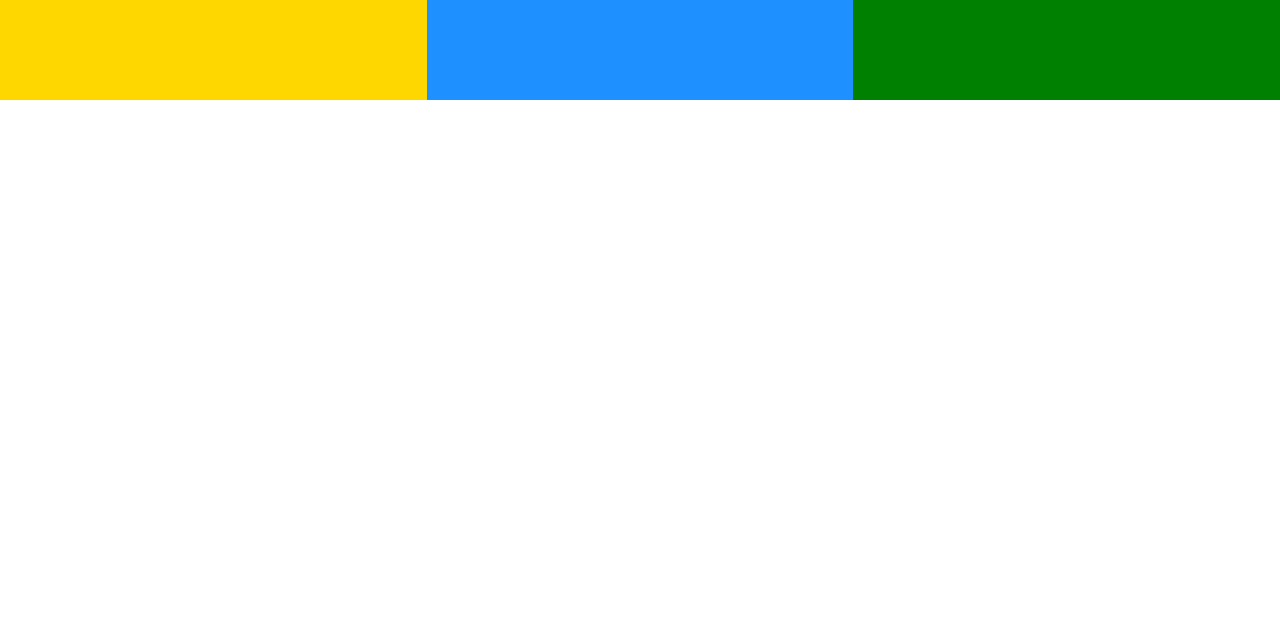
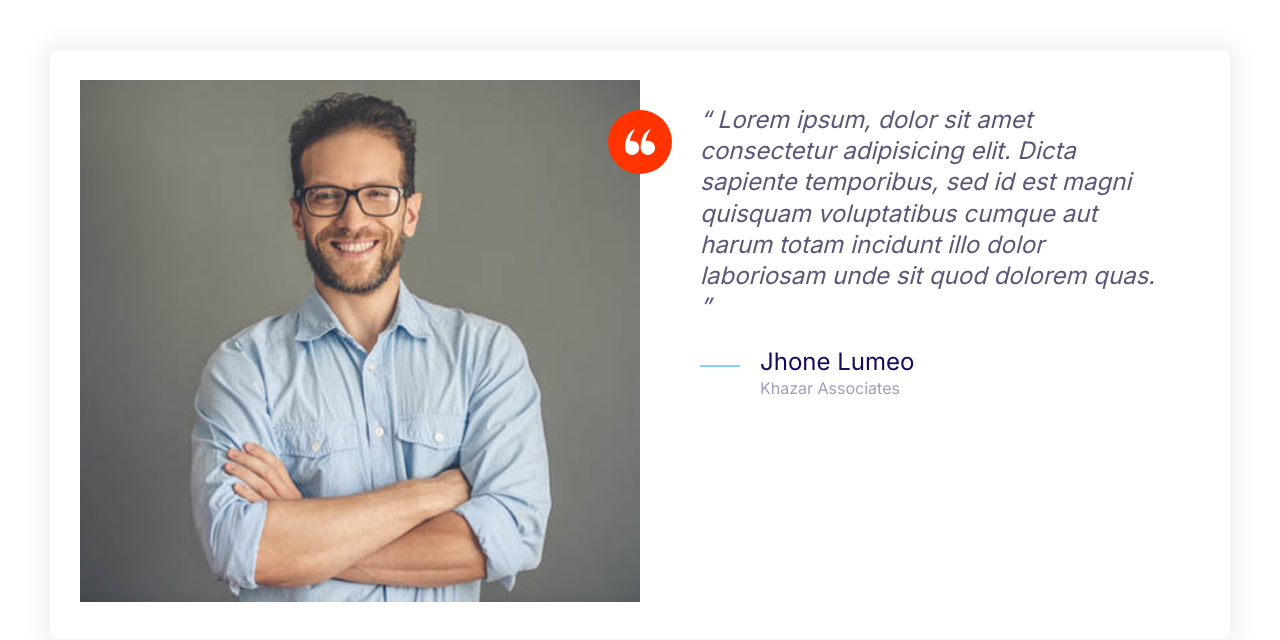
Before and after one commit to Jidda88/Moshify, a plain HTML site: page index.html in a window 1280 px wide. Drawn offline with Linux system fonts and the light colour scheme.

Commit message:
Build testimonials componenet.

```diff
--- a/css/styles.css
+++ b/css/styles.css
@@ -166,8 +166,17 @@ a {
     height: 40px;
 }
 
+.icon--small {
+    width: 30px;
+    height: 30px;
+}
+
 .icon--primary {
     fill: var(--color-primary);
+}
+
+.icon--white {
+    fill: #fff;
 }
 
 .icon-container {
@@ -178,6 +187,10 @@ a {
     height: 64px;
     justify-content: center;
     width: 64px;
+}
+
+.icon-container--accent {
+    background: var(--color-accent);
 }
 
 /* Buttons */
@@ -285,7 +298,7 @@ a {
 .card {
     border-radius: 7px;
     box-shadow: 0 0 20px 10px #f3f3f3;
-    overflow: hidden;
+    overflow: visible;
 }
 
 .card__header, .card__body {
@@ -461,3 +474,35 @@ padding: 2rem 3rem;
     }
 
 }
+
+/* Testimonials */
+
+.testimonial {
+    padding: 3rem;
+}
+
+.testimonial__image {
+    position: relative;
+}
+
+.testimonial__image >img {
+    width: 100%;
+}
+
+.testimonial__image > .icon-container {
+    position: absolute;
+    top: 3rem;
+    right: -32px;
+}
+
+@media screen and (min-width:768px) {
+
+    .testimonial .quote, .testimonial .quote__author {
+        font-size: 2.4rem;
+    }
+
+    .testimonial .quote {
+        margin-left: 6rem;
+    }
+
+}
--- a/index.html
+++ b/index.html
@@ -14,11 +14,40 @@
     <link rel="stylesheet" href="css/normalize.css" />
     <link rel="stylesheet" href="css/styles.css" />
   </head>
-  <body>
-    <div class="grid grid--cols-3">
-      <div style="height: 100px; background: gold"></div>
-      <div style="height: 100px; background: dodgerblue"></div>
-      <div style="height: 100px; background: green"></div>
+  <body style="padding: 5rem">
+    <div class="card testimonial">
+      <div class="grid grid--cols-2">
+        <div class="testimonial__image">
+          <img src="/images/testimonial.jpg" alt="A happy smiling customer" />
+          <span class="icon-container icon-container--accent">
+            <svg class="icon icon--white icon--small">
+              <use xlink:href="images/sprite.svg#quotes"></use>
+            </svg>
+          </span>
+        </div>
+        <blockquote class="quote">
+          <p class="quote__text">
+            Lorem ipsum, dolor sit amet consectetur adipisicing elit. Dicta
+            sapiente temporibus, sed id est magni quisquam voluptatibus cumque
+            aut harum totam incidunt illo dolor laboriosam unde sit quod dolorem
+            quas.
+          </p>
+
+          <footer>
+            <div class="media">
+              <div class="media__image">
+                <svg class="icon icon--primary quote__line">
+                  <use xlink:href="images/sprite.svg#line"></use>
+                </svg>
+              </div>
+              <div class="media__body">
+                <h3 class="media__title quote__author">Jhone Lumeo</h3>
+                <p class="quote__company">Khazar Associates</p>
+              </div>
+            </div>
+          </footer>
+        </blockquote>
+      </div>
     </div>
   </body>
 </html>
```
Also changed, not shown: components/testimonials.html (added, +35 -0 lines), images/testimonial.jpg (added).
